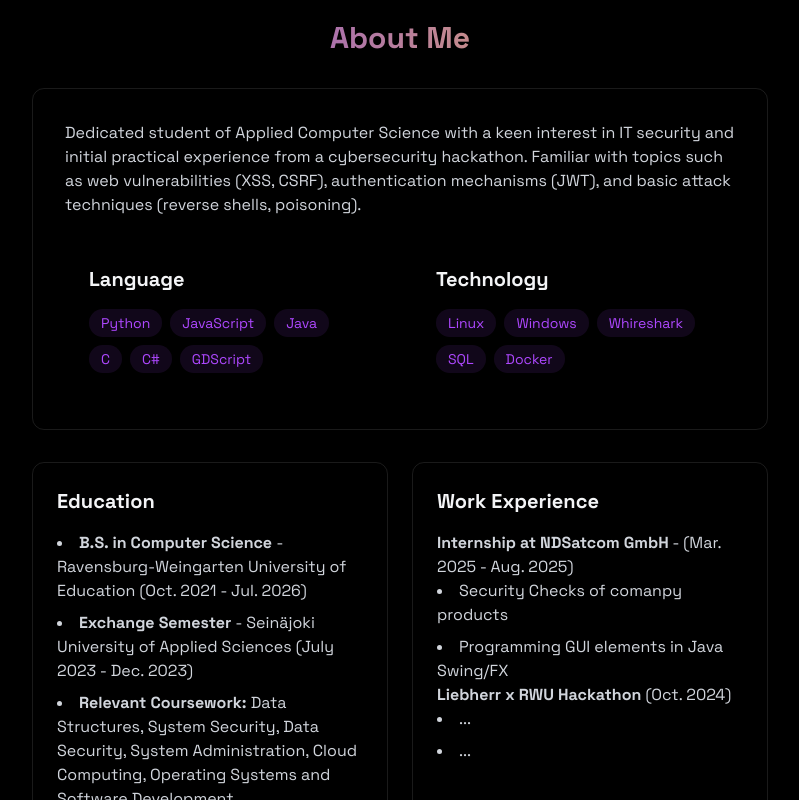
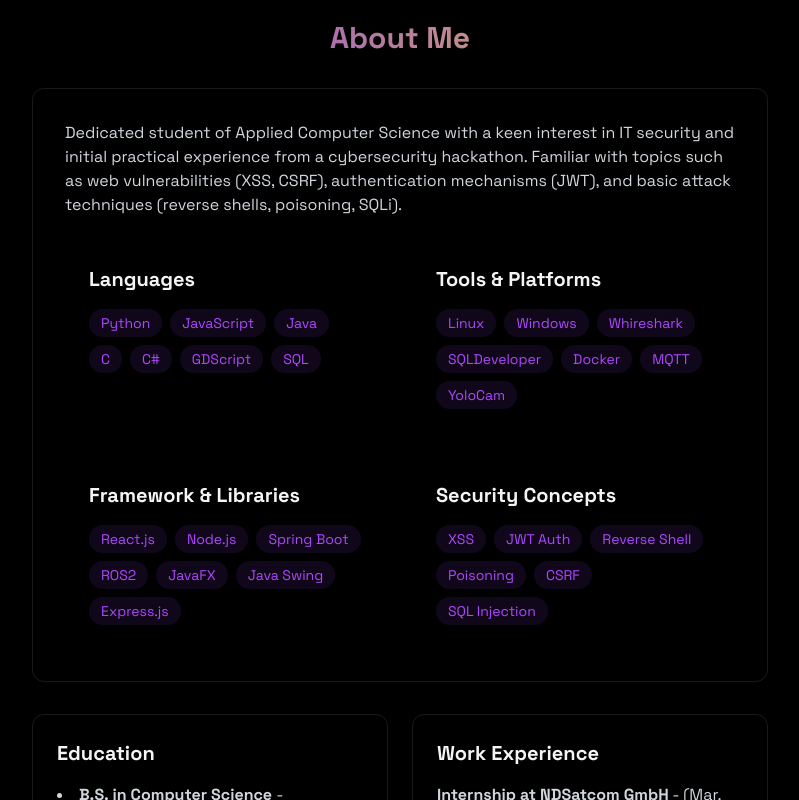
Before and after one commit to Boggar/Website, a React (Vite) app: page / in a window 1280 px wide. Shown: the part 860-1660 px from the top of the page, without its empty margins (240-1039 px from the left). Built offline with nearby package versions, Linux system fonts and the light colour scheme.

Commit message:
update: visual changes

```diff
--- a/src/components/LoadingScreen.jsx
+++ b/src/components/LoadingScreen.jsx
@@ -2,7 +2,7 @@ import { useEffect, useState } from "react";
 
 export const LoadingScreen = ({ onComplete }) => {
     const [text, setText] = useState("");
-    const fullText = "<Hello World/>";
+    const fullText = "> init()";
 
     useEffect(() => {
         let index = 0;
--- a/src/components/Navbar.jsx
+++ b/src/components/Navbar.jsx
@@ -13,7 +13,7 @@ export const Navbar = ({ menuOpen, setMenuOpen }) => {
             <div className="flex justify-between items-center h-16">
                 <a href="#home" className="font-mono text-xl font-bold text-white">
                     {" "}
-                    manuel-<span className="text-purple-500">thamm</span>{" "}
+                    manuel<span className="text-purple-500">-thamm</span>{" "}
                 </a>
 
                 <div className={`w-7 h-5 relative cursor-pointer z-40 md:hidden
--- a/src/components/sections/About.jsx
+++ b/src/components/sections/About.jsx
@@ -2,11 +2,13 @@ import { RevealOnScroll } from "../RevealOnScroll";
 
 export const About = () => {
 
-    const languageSkills = ["Python", "JavaScript", "Java", "C", "C#", "GDScript"];
+    const languageSkills = ["Python", "JavaScript", "Java", "C", "C#", "GDScript", "SQL"];
 
-    const technologySkills = ["Linux", "Windows", "Whireshark", "SQL", "Docker"];
+    const technologySkills = ["Linux", "Windows", "Whireshark", "SQLDeveloper", "Docker", "MQTT", "YoloCam"];
 
-    /*const conceptSkills = ["XSS", "JWT", "ReverseShell", "Poisoning", "CSRF", "SQLi"];*/
+    const frameworkSkills = ["React.js", "Node.js", "Spring Boot", "ROS2", "JavaFX", "Java Swing", "Express.js"];
+
+    const securityConcepts = ["XSS", "JWT Auth", "Reverse Shell", "Poisoning", "CSRF", "SQL Injection"];
 
     return <section id="about" className="min-h-screen flex items-center justify-center py-20"
     >
@@ -21,12 +23,12 @@ export const About = () => {
                 <p className="text-gray-300 mb-6">
                     Dedicated student of Applied Computer Science with a keen interest in IT security and initial practical experience
                     from a cybersecurity hackathon. Familiar with topics such as web vulnerabilities (XSS, CSRF), authentication mechanisms (JWT),
-                    and basic attack techniques (reverse shells, poisoning).
+                    and basic attack techniques (reverse shells, poisoning, SQLi).
                 </p>
 
                 <div className="grid grid-cols-1 md:grid-cols-2 gap-6">
                     <div className="rounded-xl p-6 hover:-translate-y-1 transition-all">
-                        <h3 className="text-xl font-bold mb-4">Language</h3>
+                        <h3 className="text-xl font-bold mb-4">Languages</h3>
                         <div className="flex flex-wrap gap-2">
                             {languageSkills.map((tech, key) => (
                                 <span
@@ -40,7 +42,7 @@ export const About = () => {
                     </div>
 
                     <div className="rounded-xl p-6 hover:-translate-y-1 transition-all">
-                        <h3 className="text-xl font-bold mb-4">Technology</h3>
+                        <h3 className="text-xl font-bold mb-4">Tools & Platforms</h3>
                         <div className="flex flex-wrap gap-2">
                             {technologySkills.map((tech, key) => (
                                 <span
@@ -53,6 +55,33 @@ export const About = () => {
                         </div>
                     </div>
 
+                    <div className="rounded-xl p-6 hover:-translate-y-1 transition-all">
+                        <h3 className="text-xl font-bold mb-4">Framework & Libraries</h3>
+                        <div className="flex flex-wrap gap-2">
+                            {frameworkSkills.map((tech, key) => (
+                                <span
+                                    key={key}
+                                    className="bg-purple-500/10 text-purple-500 py-1 px-3 rounded-full text-sm hover:bg-purple-500/20
+                                hover:shadow-[0_2px_8px_rgba(59, 130, 246, 0.2)] transition">
+                                    {tech}
+                                </span>
+                            ))}
+                        </div>
+                    </div>
+
+                    <div className="rounded-xl p-6 hover:-translate-y-1 transition-all">
+                        <h3 className="text-xl font-bold mb-4">Security Concepts</h3>
+                        <div className="flex flex-wrap gap-2">
+                            {securityConcepts.map((tech, key) => (
+                                <span
+                                    key={key}
+                                    className="bg-purple-500/10 text-purple-500 py-1 px-3 rounded-full text-sm hover:bg-purple-500/20
+                                hover:shadow-[0_2px_8px_rgba(59, 130, 246, 0.2)] transition">
+                                    {tech}
+                                </span>
+                            ))}
+                        </div>
+                    </div>
                 </div>
             </div>
             <div className="grid grid-cols-1 md:grid-cols-2 gap-6 mt-8">
@@ -64,12 +93,12 @@ export const About = () => {
                         </li>
 
                         <li>
-                            <strong>Exchange Semester </strong> - Seinäjoki University of Applied Sciences (July 2023 - Dec. 2023)
+                            <strong>Exchange Semester </strong> - Seinäjoki University of Applied Sciences (Jul. 2023 - Dec. 2023)
                         </li>
 
                         <li>
                             <strong>Relevant Coursework:</strong> Data Structures, System Security, Data Security, System Administration,
-                            Cloud Computing, Operating Systems and Software Development
+                            Cloud Computing, Operating Systems, Network Engineering and Software Development
                         </li>
                     </ul>
                 </div>
@@ -87,10 +116,10 @@ export const About = () => {
                             </h4>
 
                             <h4>
-                                <strong>Liebherr x RWU Hackathon</strong> (Oct. 2024)
-                                <ul className="list-disc list-inside text-gray-300 space-y-2">
-                                    <li>...</li>
-                                    <li>...</li>
+                                    <strong>Liebherr Hackathon</strong>
+                                    <ul className="list-disc list-inside text-gray-300 space-y-2">
+                                    <li>Main Round 6th Place (21st Nov. 2024)</li>
+                                    <li>Qualification Round 2nd Place (24th Oct. 2024)</li>
                                 </ul>
                             </h4>
                         </div>
```
